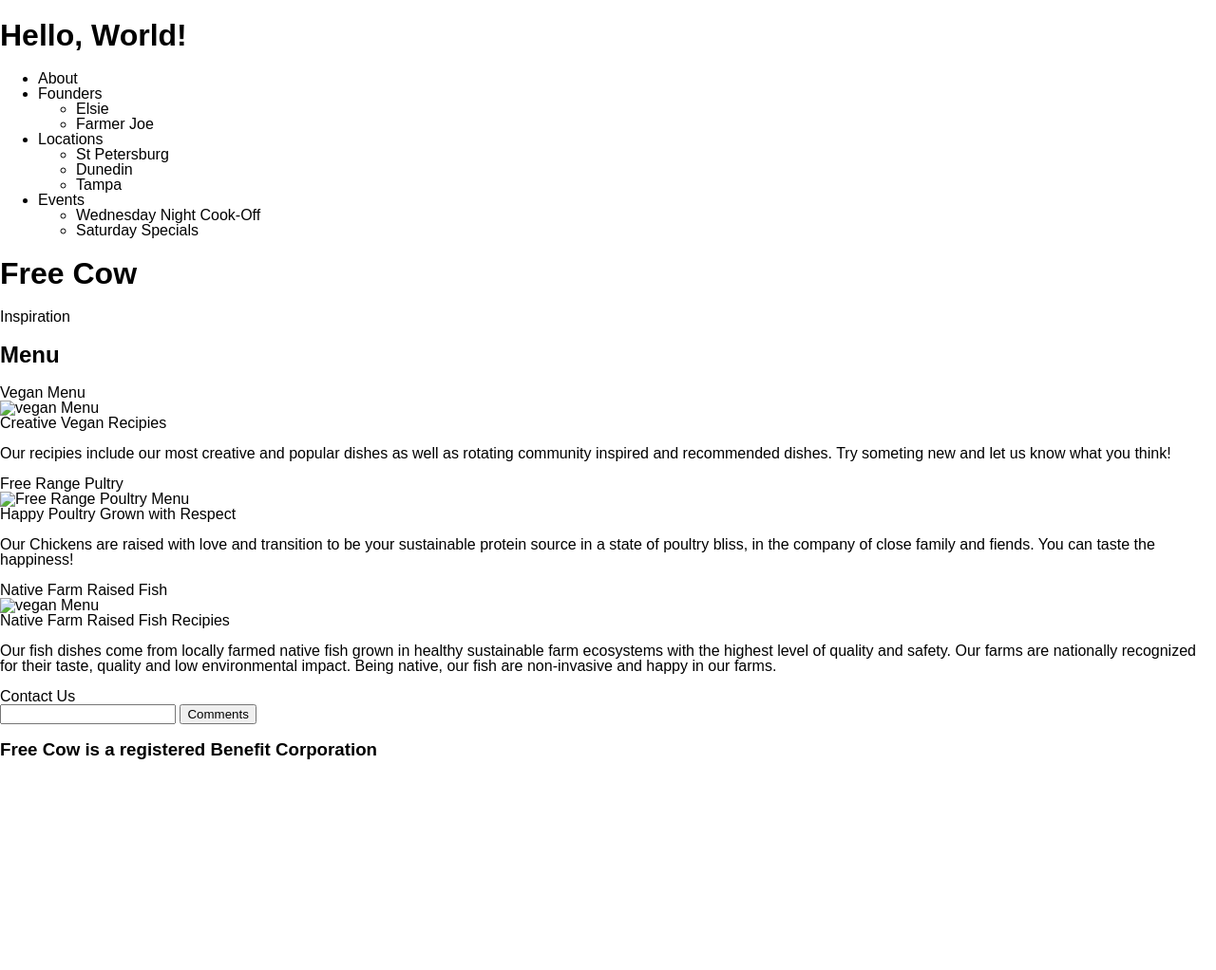
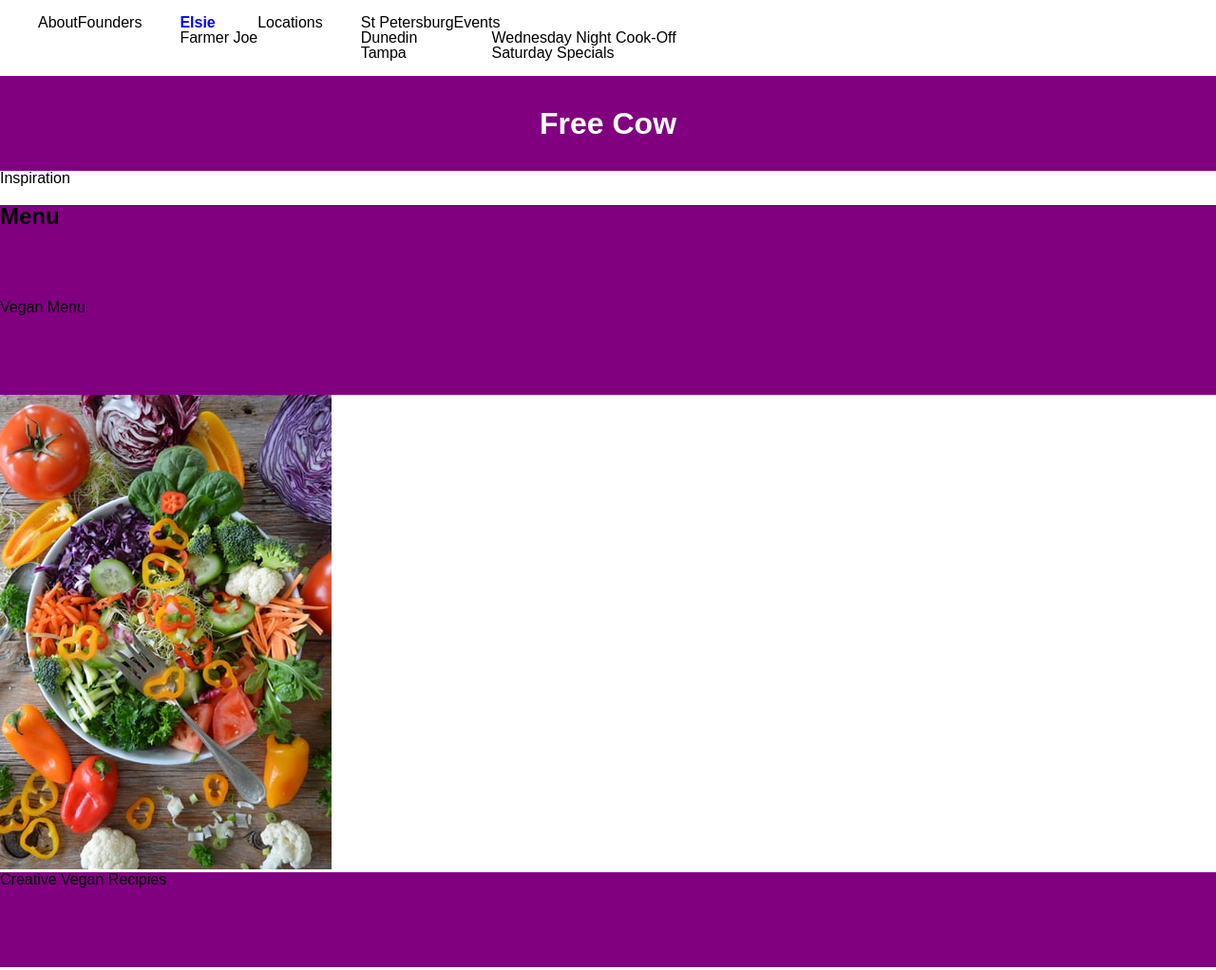
Before and after one commit to tkennedy-cntl/restaurant, a website: page public/index.html in a window 1280 px wide. Shown: the top 1022 px of the page at 95% size. Before the commit the page ends 821 px from the top, so only its background shows below. Drawn offline with Linux system fonts and the light colour scheme.

Commit message:
first git push attempt

```diff
--- /dev/null
+++ b/public/css_test/screen.css
@@ -0,0 +1,5 @@
+/* Create your test CSS here */
+
+p {
+    color: blue;
+  }
--- a/public/index.html
+++ b/public/index.html
@@ -6,23 +6,53 @@
     <title>Free Cow</title>
     <link rel="shortcut icon" href="/favicon.ico">
     <link rel="stylesheet" href="/screen.css">
+    <style>
+        html {
+          font-family: sans-serif;
+        }
+
+        body {
+          margin: 0;
+        }
+
+        header {
+          background: purple;
+          height: 100px;
+        }
+
+        h1 {
+          text-align: center;
+          color: white;
+          line-height: 100px;
+          margin: 0;
+        }
+
+        article {
+          padding: 10px;
+          margin: 10px;
+          background: aqua;
+        }
+
+        /* Add your flexbox CSS below here */
+
+
+
+      </style>
   </head>
   <body>
-    <h1 class='hello-world'></h1>
+
     <script src="/main.js" charset="utf-8"></script>
 <nav>
+<div>
+  <ul class="nav">
+    <li>About</li>
+    <li>Founders</li>
       <ul>
-    <li>
-      <a>About</a>
-    </li>
-    <li>
-      <a>Founders</a>
-      <ul>
-          <li>Elsie</li>
+          <li class="special">Elsie</li>
           <li>Farmer Joe</li>
       </ul>
     <li>
-      <a>Locations</a>
+      <li>Locations</li>
       <ul>
         <li>St Petersburg</li>
         <li>Dunedin</li>
@@ -37,6 +67,7 @@
       </ul>
     </li>
   </ul>
+</div>
 </nav>
 <header>
   <h1>Free Cow</h1>
@@ -45,33 +76,35 @@
   <a>Inspiration</a>
 </section>
 <main>
-  <section>
+
     <header>
       <h2>Menu</h2>
     </header>
-    <section>
+    <div class="Menu">
+      <div>
         <header>Vegan Menu</header>
-      <Img src="./images/Vegan_Image" alt="vegan Menu" />
+        <Img src="./Images/Vegan_Image.jpeg" alt="vegan Menu" />
        <header>Creative Vegan Recipies</header>
         <p>Our recipies include our most creative and popular dishes as well as rotating community inspired and recommended dishes.  Try someting new and let us know what you think!
         </p>
-    </section>
-    <section>
+      </div>
+      <div>
        <header>Free Range Pultry</header>
-      <Img src="./images/Chicken_Image.jpg" alt="Free Range Poultry Menu" />
+       <Img src="./Images/Chicken_Image.jpg" alt="Free Range Poultry Menu" />
        <header>Happy Poultry Grown with Respect</header>
        <p>Our Chickens are raised with love and transition to be your sustainable protein source in a state of poultry bliss, in the company of close family and fiends.
           You can taste the happiness!
         </p>
-    </section>
-    <section>
+      </div>
+      <div>
        <header>Native Farm Raised Fish</header>
-      <Img src="./images/Native_Farm_Raised_Fish Image.jpg" alt="vegan Menu" />
+       <Img src="./Images/Native_Farm_Raised_Fish_Image.jpg" alt="Vegan Menu" />
       <header>Native Farm Raised Fish Recipies</header>
       <p>Our fish dishes come from locally farmed native fish grown in healthy sustainable farm ecosystems with the highest level of quality and safety.
           Our farms are nationally recognized for their taste, quality and low environmental impact.  Being native, our fish are non-invasive and happy in our farms.
         </p>
-  </section>
+     </div>
+  </div>
   <form>
     <header>Contact Us</header>
     <input type="email" />
--- a/public/screen.css
+++ b/public/screen.css
@@ -10,3 +10,26 @@ body {
   margin: 0;
   min-height: 100%;
 }
+h1 {
+  color: red;
+}
+p {
+  color: green;
+}
+li {
+  list-style-type: none;
+}
+.nav {
+  display: flex;
+  flex-direction: row;
+}
+.special {
+  color: rgb(4, 0, 255);
+  font-weight: bold;
+}
+
+.Menu {
+  display:flex;
+  flex-direction: column;
+  flex: 10px;
+}
```
Also changed, not shown: public/css_test/index.html (added, +13 -0 lines), public/Images/Chicken_Image.jpg (renamed from public/Images/Chicken image.jpg), public/Images/Elsie_Image.jpg (renamed from public/Images/Elsie Image.jpg), public/Images/Farmer_Joe_Image.jpg (renamed from public/Images/Farmer Joe Image.jpg), public/Images/Free_Cow_Image.jpg (renamed from public/Images/Free Cow Image.jpg), public/Images/Native_Farm_Raised_Fish_Image.jpg (renamed from public/Images/Native Farm Raised Fish Image.jpg), public/Images/Vegan_Image.jpeg (renamed from public/Images/Vegan Image.jpeg). Lines whose indentation alone changed are shown as unchanged.
